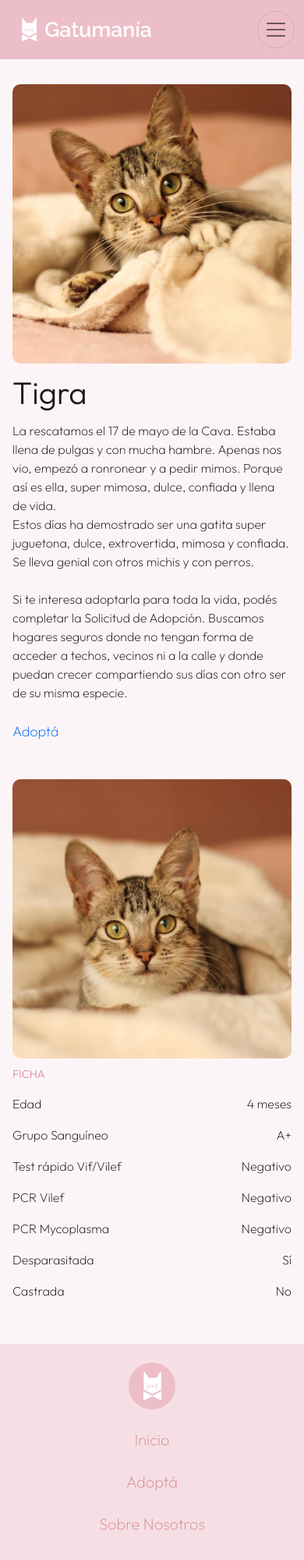
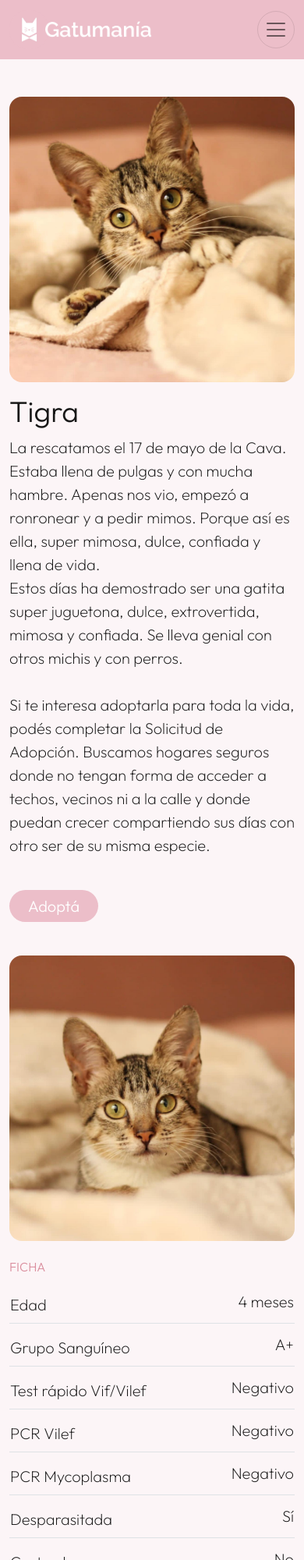
Before and after one commit to sofibaserga/Proyecto_Gatu, a plain HTML site: page pages/ficha.html in a window 390 px wide. Shown: the top 2000 px of the page at 78% size. Drawn offline with Linux system fonts and the light colour scheme; files whose address does not match are found by name.

Commit message:
ficha modificada con bootstrap

```diff
--- a/css/estilos.css
+++ b/css/estilos.css
@@ -43,6 +43,11 @@ p{
 .rounded-especifico {
     border-radius: 1rem;
 }
+
+.textRosa{
+    color: #DA8E9E;
+}
+
 
 
 
@@ -155,97 +160,26 @@ p{
 
 /* ------------- FICHA ------------- */
 
-.ficha{
-    margin: 0rem 5rem;
-}
 
 /* ------ bloque 1 ------ */
-.ficha__bloque1{
-    margin-top: 3rem;
-    margin-bottom: 2rem;
-    display: flex;
-    justify-content: center;
-    align-items: center;
-    width: 100%;
-    flex-wrap: wrap;
-    gap: 8rem;
-}
-
-.ficha__bloque1__padreImg{
-    width: 608px;
-}
-
-.ficha__bloque1__padreImg__Img{
-    border-radius: 15px;
-    width: 100%;
-}
-
-.ficha__bloque1__padreTxt{
-    width: 608px;
-}
-
-.ficha__bloque1__padreTxt__h1{
-    font-size: 4rem;
-    font-weight: 300;
-    margin-bottom: 1rem;
-    width: 100%;
-}
 
 .ficha__bloque1__padreTxt__p{
-    font-size: 1.125rem;
     font-weight: 200;
-    margin-bottom: 3rem;
-    width: 100%;
     white-space: pre-line;
 }
 
+
+
+
 /* ------ bloque 2 ------ */
-.ficha__bloque2{
-    margin-bottom: 5rem;
-    display: flex;
-    justify-content: center;
-    align-items: center;
-    width: 100%;
-    flex-wrap: wrap;
-    gap: 8rem;
+.ficha__bloque2__tabla__h2{
+    font-weight: 300;
 }
 
-.ficha__bloque2__tabla{
-    width: 608px;
-    display: flex;
-    flex-direction: column;
-    justify-content: center;
+
+.ficha__bloque2__tabla .border-bottom.borderRosa{
+    border-bottom: #DA8E9E;
 }
-
-.ficha__bloque2__tabla__h2{
-    font-size: 1rem;
-    font-weight: 300;
-    text-transform: uppercase;
-    color: #DA8E9E;
-}
-
-.ficha__bloque2__tabla__columna1{
-    font-size: 1.125rem;
-    font-weight: 200;
-    padding: 0.5rem 0;
-}
-
-.ficha__bloque2__tabla__columna2{
-    text-align: right;
-    font-size: 1.125rem;
-    font-weight: 200;
-    padding: 0.5rem 0;
-}
-
-.ficha_bloque2_padreImg{
-    width: 608px;
-}
-
-.ficha__bloque2__padreImg_img{
-    border-radius: 15px;
-    width: 100%;
-}
-
 
 
 
@@ -468,11 +402,6 @@ p{
     white-space: pre-line;
 }
 
-
-
-
-
-
 /* ------------- ADOPTA MOBILE ------------- */
 
 /* ------ titulo ------ */
@@ -483,79 +412,6 @@ p{
 
 
 
-/* ------------- FICHA MOBILE ------------- */
-
-    .ficha{
-        margin: 0rem 1rem;
-    }
-
-    /* ------ bloque 1 ------ */
-    .ficha__bloque1{
-        margin-top: 2rem;
-        margin-bottom: 3rem;
-        flex-direction: column;
-        gap: 0.8rem;
-    }
-
-    .ficha__bloque1__padreImg{
-        width: 100%;
-    }
-
-    .ficha__bloque1__padreImg__Img{
-        border-radius: 10px;
-        width: 100%;
-    }
-
-    .ficha__bloque1__padreTxt{
-        width: 100%;
-    }
-
-    .ficha__bloque1__padreTxt__h1{
-        font-size: 2.5rem;
-        margin-bottom: 0.8rem;
-    }
-
-    .ficha__bloque1__padreTxt__p{
-        font-size: 1rem;
-        margin-bottom: 1.5rem;
-    }
-
-/* ------ bloque 2 ------ */
-    .ficha__bloque2{
-        margin-bottom: 3rem;
-        flex-direction: column;
-        gap: 0.8rem;
-    }
-
-    .ficha__bloque2__tabla{
-        width: 100%;
-        order: 1;
-    }
-
-    .ficha__bloque2__tabla__h2{
-        font-size: 0.9rem;
-    }
-
-    .ficha__bloque2__tabla__columna1{
-        font-size: 1rem;
-        padding: 0.5rem 0;
-    }
-
-    .ficha__bloque2__tabla__columna2{
-        text-align: right;
-        font-size: 1rem;
-        padding: 0.5rem 0;
-    }
-
-    .ficha_bloque2_padreImg{
-        width: 100%;
-        order: -1;
-    }
-
-    .ficha__bloque2__padreImg_img{
-        border-radius: 10px;
-        width: 100%;
-    }
 
 /* ------------- SOBRE NOSOTROS MOBILE ------------- */
 
--- a/pages/ficha.html
+++ b/pages/ficha.html
@@ -50,50 +50,58 @@
         <!--MAIN-->
 
         <main class="ficha">
-            <section class="ficha__bloque1">
-                <div class="ficha__bloque1__padreImg">
-                    <img class="ficha__bloque1__padreImg__Img" src="../assets/img/ficha/tigra.png" alt="Gata chiquita atigrada marrón" loading="lazy">
+            <section class="ficha__bloque1 container my-5">
+                <div class="row">
+                    <div class="ficha__bloque1__padreImg col-12 col-lg-6">
+                        <img class="ficha__bloque1__padreImg__Img w-100 rounded-especifico" src="../assets/img/ficha/tigra.png" alt="Gata chiquita atigrada marrón" loading="lazy">
                         </div>
-                <div class="ficha__bloque1__padreTxt">
-                    <h1 class="ficha__bloque1__padreTxt__h1">Tigra</h1>
-                    <p class="ficha__bloque1__padreTxt__p">La rescatamos el 17 de mayo de la Cava. Estaba llena de pulgas y con mucha hambre. Apenas nos vio, empezó a ronronear y a pedir mimos. Porque así es ella, super mimosa, dulce, confiada y llena de vida.
+                    <div class="ficha__bloque1__padreTxt col-12 col-lg-6 d-flex flex-column justify-content-center px-lg-5">
+                        <h1 class="ficha__bloque1__padreTxt__h1 display-3 mt-3 mt-lg-0">Tigra</h1>
+                        <p class="ficha__bloque1__padreTxt__p fs-5 mb-5">La rescatamos el 17 de mayo de la Cava. Estaba llena de pulgas y con mucha hambre. Apenas nos vio, empezó a ronronear y a pedir mimos. Porque así es ella, super mimosa, dulce, confiada y llena de vida.
                     Estos días ha demostrado ser una gatita super juguetona, dulce, extrovertida, mimosa y confiada. Se lleva genial con otros michis y con perros.
 
                     Si te interesa adoptarla para toda la vida, podés completar la Solicitud de Adopción. Buscamos hogares seguros donde no tengan forma de acceder a techos, vecinos ni a la calle y donde puedan crecer compartiendo sus días con otro ser de su misma especie.</p>
-                    <a class="botonRosa" target="_blank" href="https://docs.google.com/forms/d/1kPjZij_TIHkjdYijXfdCaBxZVbS5IWdcVU-pA5KEkRM/viewform?edit_requested=true">Adoptá</a>
+                        <div>
+                            <a class="botonRosa rellenoRosa fs-5 text-center rounded-pill px-4 py-2" target="_blank" href="https://docs.google.com/forms/d/1kPjZij_TIHkjdYijXfdCaBxZVbS5IWdcVU-pA5KEkRM/viewform?edit_requested=true">Adoptá</a>
+                        </div>
+                    </div>
             </div>
             </section>
-            <section class="ficha__bloque2">
-                <div class="ficha__bloque2__tabla">
-                    <h2 class="ficha__bloque2__tabla__h2">Ficha</h2>
+            <section class="ficha__bloque2 container my-5">
+                <div class="row">
+                    <div class="ficha__bloque2__tabla col-12 col-lg-6 d-flex flex-column justify-content-center px-lg-5">
+                        <h2 class="ficha__bloque2__tabla__h2 fs-6 textRosa text-uppercase mt-4 mt-lg-0">Ficha</h2>
                         <table>
                             <tbody>
                                 <tr>
-                                <td class="ficha__bloque2__tabla__columna1">Edad</td><td class="ficha__bloque2__tabla__columna2">4 meses</td>
+                                    <!--No pude cambiar el borde a rosa, dejo lo que prorbe en el CSS, era la clase borderRosa-->
+                                    <td class="ficha__bloque2__tabla__columna1 borderRosa pt-3 pb-2 border-bottom fs-5">Edad</td><td class="ficha__bloque2__tabla__columna2 borderRosa text-end pt-2 pb-2 border-bottom fs-5">4 meses</td>
                                 </tr>
                                 <tr>
-                                <td class="ficha__bloque2__tabla__columna1">Grupo Sanguíneo</td><td class="ficha__bloque2__tabla__columna2">A+</td>
+                                    <td class="ficha__bloque2__tabla__columna1 pt-3 pb-2 border-bottom fs-5">Grupo Sanguíneo</td><td class="ficha__bloque2__tabla__columna2 text-end pt-2 pb-2 border-bottom fs-5">A+</td>
                                 </tr>
                                 <tr>
-                                <td class="ficha__bloque2__tabla__columna1">Test rápido Vif/Vilef</td><td class="ficha__bloque2__tabla__columna2">Negativo</td>
+                                    <td class="ficha__bloque2__tabla__columna1 pt-3 pb-2 border-bottom fs-5">Test rápido Vif/Vilef</td><td class="ficha__bloque2__tabla__columna2 text-end pt-2 pb-2 border-bottom fs-5">Negativo</td>
                                 </tr>
                                 <tr>
-                                <td class="ficha__bloque2__tabla__columna1">PCR Vilef</td><td class="ficha__bloque2__tabla__columna2">Negativo</td>
+                                    <td class="ficha__bloque2__tabla__columna1 pt-3 pb-2 border-bottom fs-5">PCR Vilef</td><td class="ficha__bloque2__tabla__columna2 text-end pt-2 pb-2 border-bottom fs-5">Negativo</td>
                                 </tr>
                                 <tr>
-                                <td class="ficha__bloque2__tabla__columna1">PCR Mycoplasma</td><td class="ficha__bloque2__tabla__columna2">Negativo</td>
+                                    <td class="ficha__bloque2__tabla__columna1 pt-3 pb-2 border-bottom fs-5">PCR Mycoplasma</td><td class="ficha__bloque2__tabla__columna2 text-end pt-2 pb-2 border-bottom fs-5">Negativo</td>
                                 </tr>
                                 <tr>
-                                <td class="ficha__bloque2__tabla__columna1">Desparasitada</td><td class="ficha__bloque2__tabla__columna2">Sí</td>
+                                    <td class="ficha__bloque2__tabla__columna1 pt-3 pb-2 border-bottom fs-5">Desparasitada</td><td class="ficha__bloque2__tabla__columna2 text-end pt-2 pb-2 border-bottom fs-5">Sí</td>
                                 </tr>
                                 <tr>
-                                <td class="ficha__bloque2__tabla__columna1">Castrada</td><td class="ficha__bloque2__tabla__columna2">No</td>
+                                    <td class="ficha__bloque2__tabla__columna1 pt-3 pb-2 border-bottom fs-5">Castrada</td><td class="ficha__bloque2__tabla__columna2 text-end pt-2 pb-2 border-bottom fs-5">No</td>
                                 </tr>
                             </tbody>
                         </table>
                     </div>
-                <div class="ficha__bloque2__padreImg">
-                    <img class="ficha__bloque2__padreImg_img" src="../assets/img/ficha/tigra2.png" alt="Gata chiquita atigrada marrón" loading="lazy">
+
+                    <div class="ficha__bloque2__padreImg col-12 col-lg-6 order-first order-lg-last">
+                        <img class="ficha__bloque2__padreImg_img w-100 rounded-especifico" src="../assets/img/ficha/tigra2.png" alt="Gata chiquita atigrada marrón" loading="lazy">
+                    </div>
                 </div>
             </section>
 
```
Lines whose indentation alone changed are shown as unchanged.
